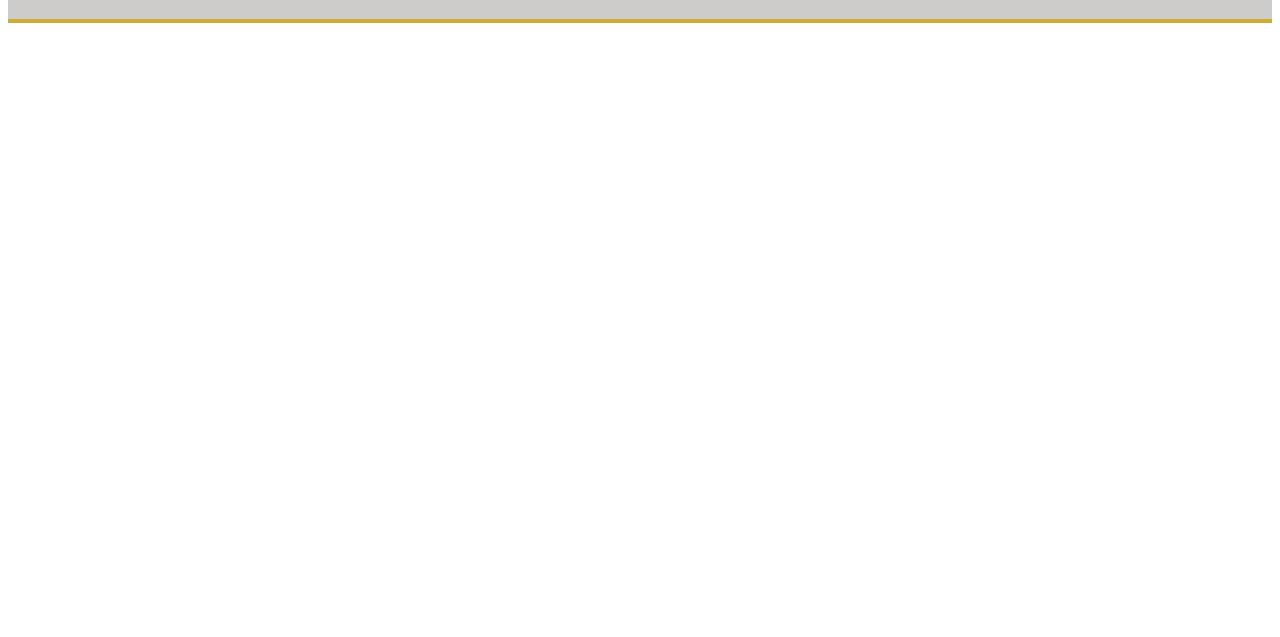
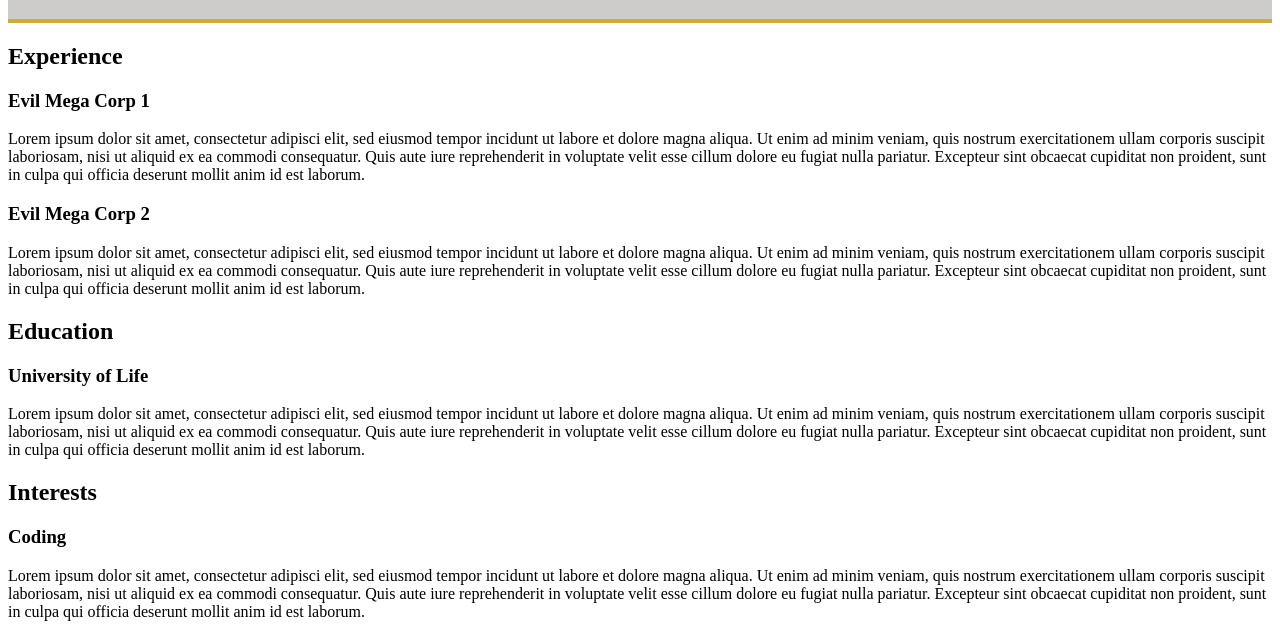
Before and after one commit to JordanSgrigna/curriculum-vitae, a plain HTML site: page index.html in a window 1280 px wide. Shown: the part 256-893 px from the top of the page. Before the commit the page ends 800 px from the top, so only its background shows below. Drawn offline with Linux system fonts and the light colour scheme.

Commit message:
Added Sections

```diff
--- a/index.html
+++ b/index.html
@@ -18,6 +18,51 @@
 
 
     <main>
+        <!--Sezione Experience-->
+        <section>
+
+            <H2>Experience</H2>
+
+            <h3>Evil Mega Corp 1</h3>
+
+            <p>Lorem ipsum dolor sit amet, consectetur adipisci elit, sed eiusmod tempor incidunt ut labore et dolore magna aliqua. Ut enim ad minim veniam, quis nostrum exercitationem ullam corporis suscipit laboriosam, nisi ut aliquid ex ea commodi consequatur. Quis aute iure reprehenderit in voluptate velit esse cillum dolore eu fugiat nulla pariatur. Excepteur sint obcaecat cupiditat non proident, sunt in culpa qui officia deserunt mollit anim id est laborum.
+            </p>
+
+            <H3>Evil Mega Corp 2</H3>
+
+            <p>Lorem ipsum dolor sit amet, consectetur adipisci elit, sed eiusmod tempor incidunt ut labore et dolore magna aliqua. Ut enim ad minim veniam, quis nostrum exercitationem ullam corporis suscipit laboriosam, nisi ut aliquid ex ea commodi consequatur. Quis aute iure reprehenderit in voluptate velit esse cillum dolore eu fugiat nulla pariatur. Excepteur sint obcaecat cupiditat non proident, sunt in culpa qui officia deserunt mollit anim id est laborum.
+            </p>
+
+        </section>
+
+        <!--Sezione Education-->
+        <section>
+
+            <H2>Education</H2>
+
+            <H3>University of Life</H3>
+
+            <p>Lorem ipsum dolor sit amet, consectetur adipisci elit, sed eiusmod tempor incidunt ut labore et dolore magna aliqua. Ut enim ad minim veniam, quis nostrum exercitationem ullam corporis suscipit laboriosam, nisi ut aliquid ex ea commodi consequatur. Quis aute iure reprehenderit in voluptate velit esse cillum dolore eu fugiat nulla pariatur. Excepteur sint obcaecat cupiditat non proident, sunt in culpa qui officia deserunt mollit anim id est laborum.
+            </p>
+
+
+        </section>
+
+        <!--Sezione Interests-->
+        <section>
+
+            <H2>Interests</H2>
+
+            <H3>Coding</H3>
+
+            <p>Lorem ipsum dolor sit amet, consectetur adipisci elit, sed eiusmod tempor incidunt ut labore et dolore magna aliqua. Ut enim ad minim veniam, quis nostrum exercitationem ullam corporis suscipit laboriosam, nisi ut aliquid ex ea commodi consequatur. Quis aute iure reprehenderit in voluptate velit esse cillum dolore eu fugiat nulla pariatur. Excepteur sint obcaecat cupiditat non proident, sunt in culpa qui officia deserunt mollit anim id est laborum.
+            </p>
+
+
+        </section>
+
+
+
 
     </main>
 
```
